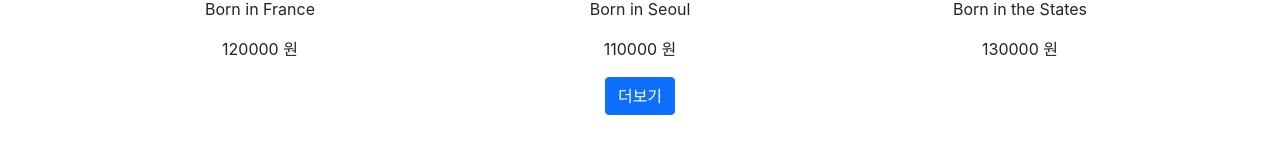
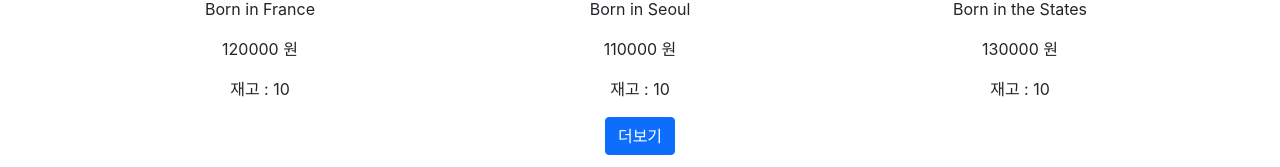
Before and after one commit to dvrakry/ReactShoppingMall, a React (Create React App) app: page / in a window 1280 px wide. Shown: the part 579-746 px from the top of the page. Built offline with nearby package versions, Linux system fonts and the light colour scheme.

Commit message:
2022-03-31

```diff
--- a/src/App.js
+++ b/src/App.js
@@ -1,6 +1,6 @@
 /* eslint-disable */
 
-import React, { useState } from 'react';
+import React, { useContext, useState } from 'react';
 import { Navbar, Container, Nav, NavDropdown, Button } from 'react-bootstrap';
 import logo from './logo.svg';
 import './App.css';
@@ -9,6 +9,8 @@
 import axios from 'axios';
 
 import { Link, Route, Switch } from 'react-router-dom';
+
+export let 재고context = React.createContext();
 
 function App() {
 
@@ -48,6 +50,9 @@
         </div>
 
         <div className='container'>
+
+          <재고context.Provider value={재고}>
+
           <div className='row'>
             {
               shoes.map((a,i)=>{
@@ -57,6 +62,9 @@
               })
             }
           </div>
+
+          </재고context.Provider>
+
           <button className='btn btn-primary' onClick={()=>{
             axios.get('https://codingapple1.github.io/shop/data2.json')
             .then((result)=>{
@@ -71,7 +79,9 @@
       </Route>
 
       <Route path="/detail/:id">
-        <Detail shoes={shoes} 재고={재고} 재고변경={재고변경}/>
+        <재고context.Provider value={재고}>
+          <Detail shoes={shoes} 재고={재고} 재고변경={재고변경}/>
+        </재고context.Provider>
       </Route>
 
       {/* <Route path="/:id">
@@ -88,13 +98,23 @@
 
 
 function Card(props){
+
+  let 재고 = useContext(재고context);
+
   return(
     <div className='col-md-4'>
       <img src={'https://codingapple1.github.io/shop/shoes' + (props.i+1) + '.jpg'} width="100%"/>
       <h4>{props.shoes.title}</h4>
       <p>{props.shoes.content}</p>
       <p>{props.shoes.price} 원</p>
+      <Test></Test>
     </div>
   )
 }
+
+function Test(){
+  let 재고 = useContext(재고context)
+  return <p>재고 : {재고[0]}</p>
+}
+
 export default App;
--- a/src/Detail.js
+++ b/src/Detail.js
@@ -1,10 +1,11 @@
 /* eslint-disable */
 
 
-import React, { useEffect, useState } from 'react';
+import React, { useContext, useEffect, useState } from 'react';
 import { useHistory, useParams } from 'react-router-dom';
 import styled from 'styled-components';
 import './Detail.scss';
+import {재고context} from './App.js';
 
 let 박스 = styled.div`
   padding : 20px;
@@ -17,9 +18,12 @@
 
 
 
+
+
 function Detail(props){
     let[alert, alert변경] = useState(true);
     let[inputData, inputData변경] = useState('');
+    let 재고 = useContext(재고context);
 
     useEffect(()=>{
 
```
